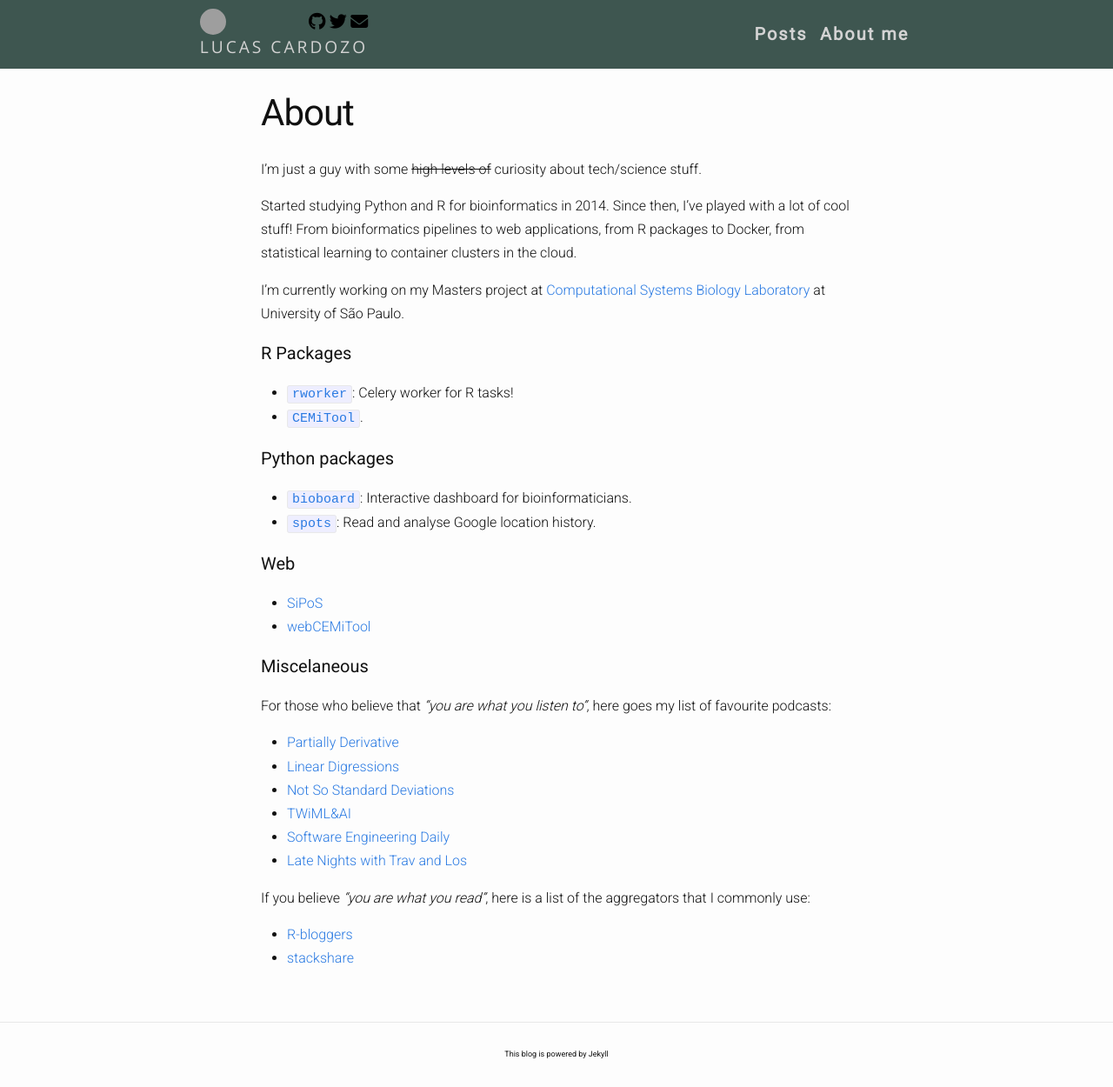
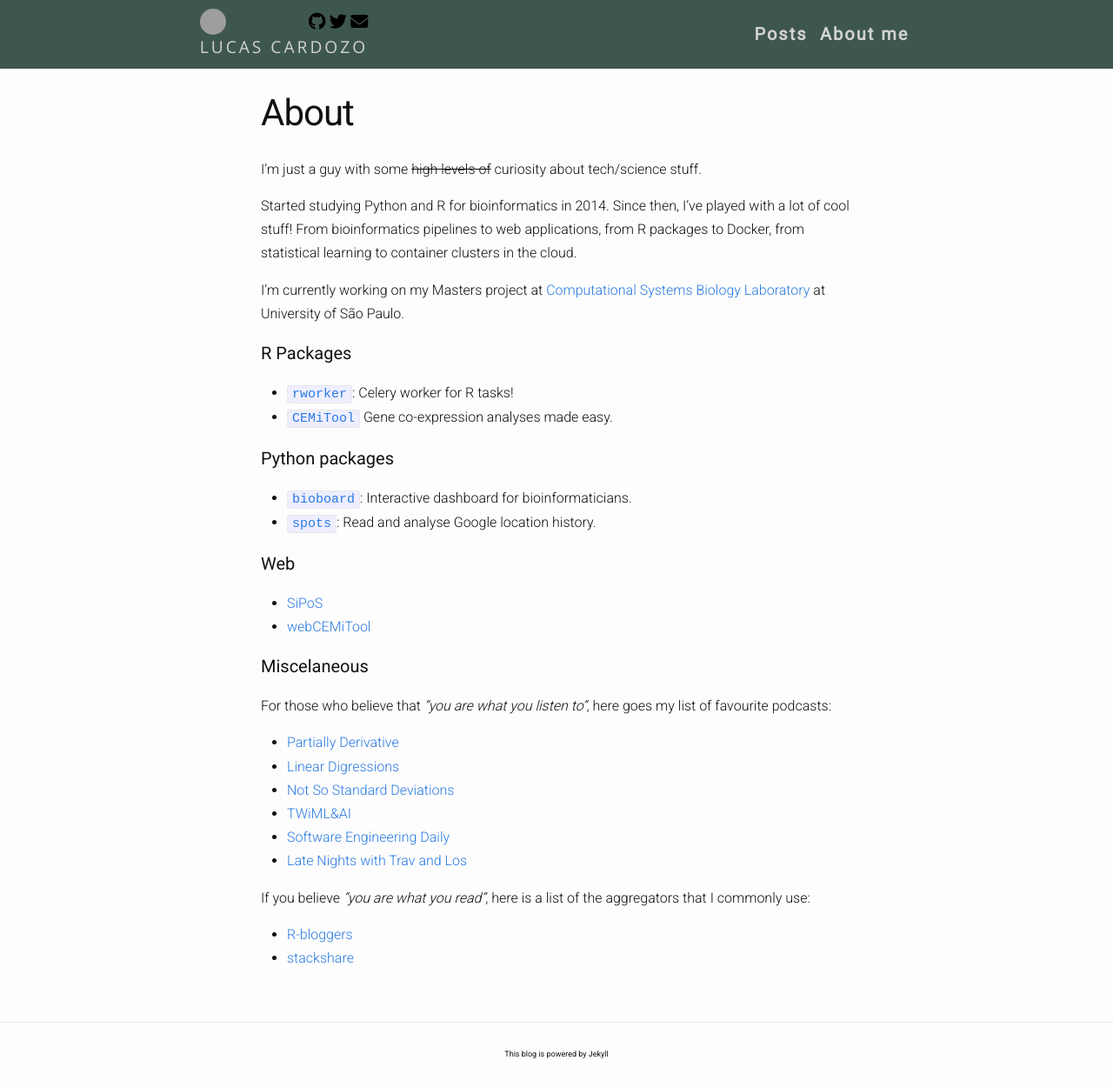
Before and after one commit to lecardozo/lecardozo.github.io, a Jekyll site: the page built from about.md, in a window 1280 px wide. Shown: the whole page at 87% size. Built offline with Jekyll 4.4.1, drawn with Linux system fonts in a browser that asks for light colours; nearby versions of some CDN libraries; grey boxes are pictures that could not be loaded.

Commit message:
editing projects

```diff
--- a/about.md
+++ b/about.md
@@ -11,7 +11,7 @@ I'm currently working on my Masters project at [Computational Systems Biology La
 
 #### R Packages
  - [`rworker`](https://github.com/lecardozo/rworker): Celery worker for R tasks!
- - [`CEMiTool`](https://bioconductor.org/packages/release/bioc/html/CEMiTool.html).
+ - [`CEMiTool`](https://bioconductor.org/packages/release/bioc/html/CEMiTool.html) Gene co-expression analyses made easy.
 
 #### Python packages
  - [`bioboard`](https://github.com/lecardozo/bioboard): Interactive dashboard for bioinformaticians.
```
